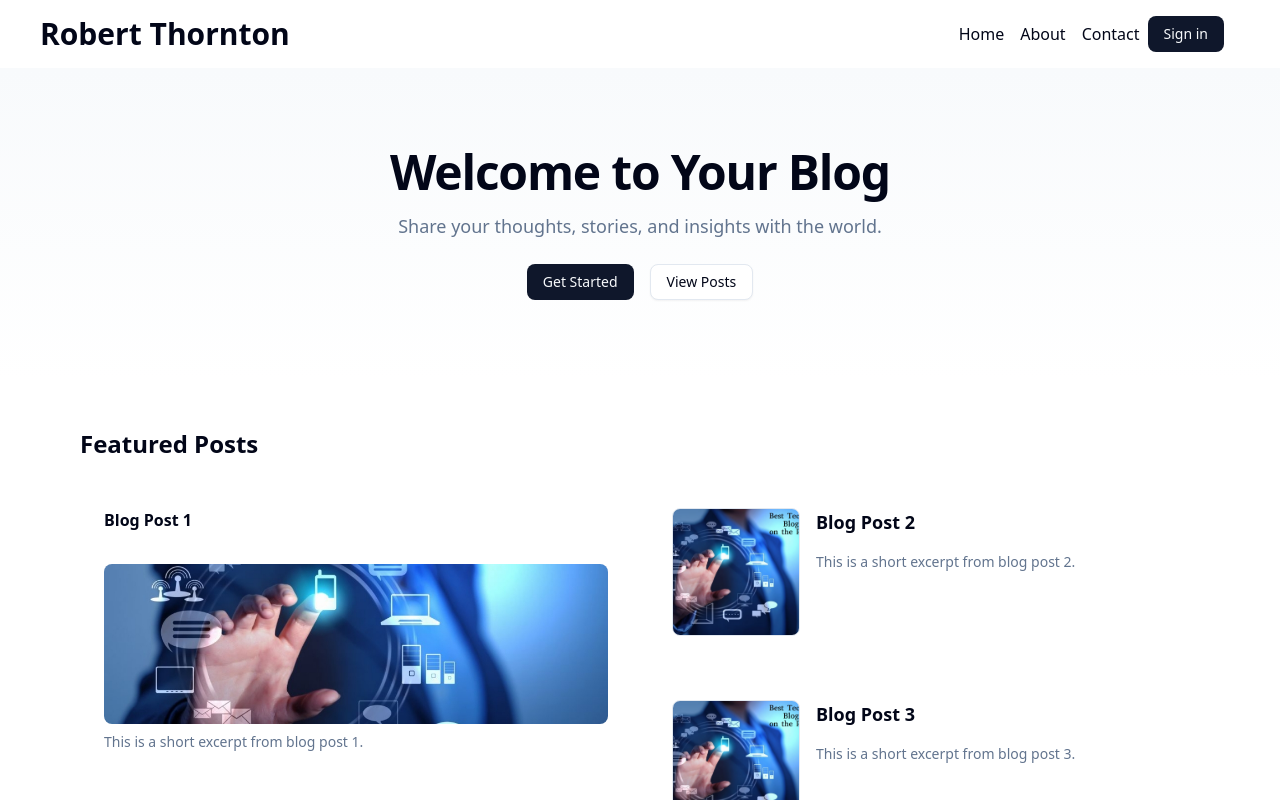
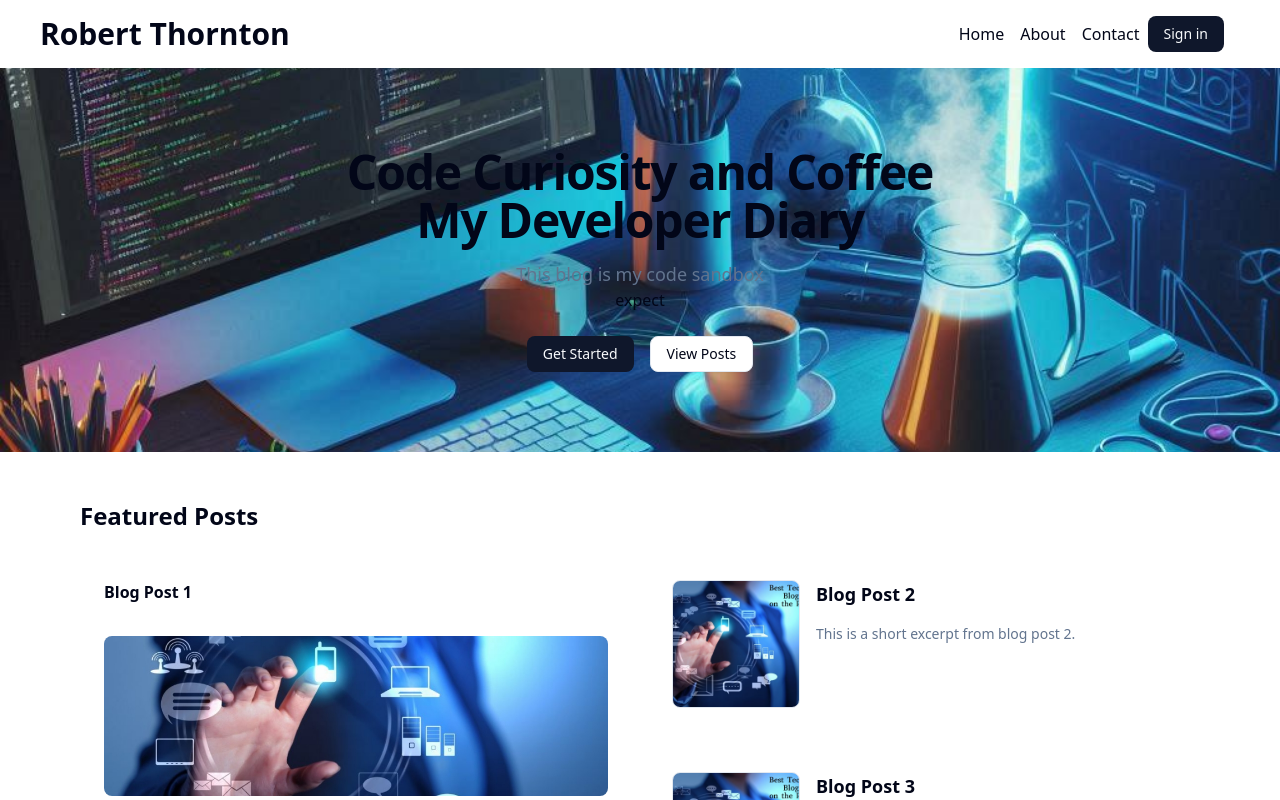
Before and after one commit to blitheryjibits/blog-ui, a React (Vite) app: page / in a window 1280 px wide. Shown: the top 800 px of the page. Built offline with nearby package versions, Linux system fonts and the light colour scheme.

Commit message:
UI: added hero image to hero component

```diff
--- a/src/components/layout/Hero.tsx
+++ b/src/components/layout/Hero.tsx
@@ -1,12 +1,19 @@
 import { Button } from "@/components/ui/button";
 export default function Hero() {
   return (
-        <section className="py-20 px-6 text-center bg-gradient-to-b from-muted/50 to-background">
+    // bg-gradient-to-b from-muted/50 to-background
+        <section className="py-20 px-6 text-center bg-[url(/images/blog-hero-image.jpg)] bg-cover bg-center bg-fixed">
             <h1 className="text-4xl font-bold tracking-tight sm:text-5xl">
-            Welcome to Your Blog
+            Code Curiosity and Coffee
+            <br />
+            My Developer Diary
             </h1>
             <p className="mt-4 text-lg text-muted-foreground max-w-xl mx-auto">
-            Share your thoughts, stories, and insights with the world.
+                This blog is my code sandbox
+            </p>
+            {/* raw insights,  */}
+            <p>
+                expect
             </p>
             <div className="mt-6 flex justify-center gap-4">
             <Button>Get Started</Button>
```
